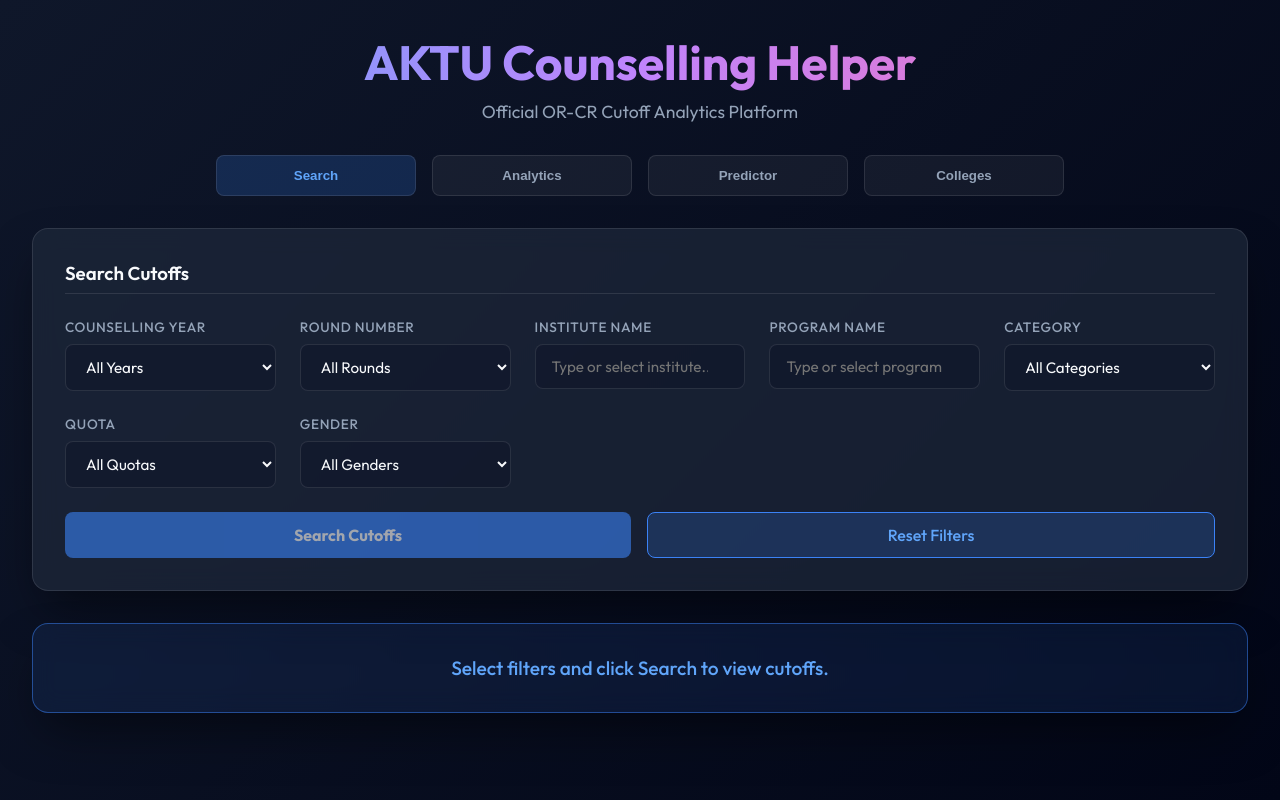
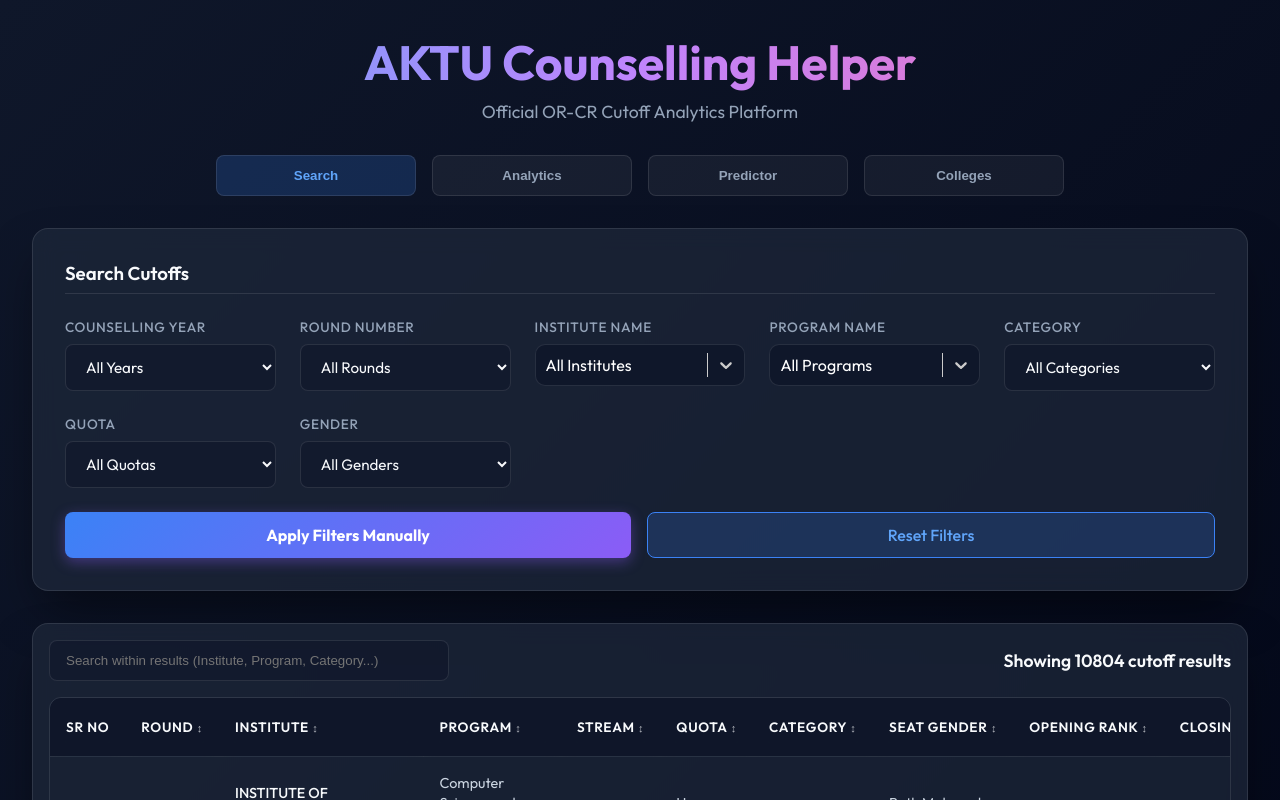
Before and after one commit to ommaurya2580-beep/aktu-counselling-helper, a React (Vite) app: page / in a window 1280 px wide. Shown: the top 800 px of the page. Built offline with nearby package versions, Linux system fonts and the light colour scheme.

Commit message:
fix filtering normalization

```diff
--- a/package.json
+++ b/package.json
@@ -13,7 +13,8 @@
     "chart.js": "^4.5.1",
     "react": "^19.2.4",
     "react-chartjs-2": "^5.3.1",
-    "react-dom": "^19.2.4"
+    "react-dom": "^19.2.4",
+    "react-select": "^5.10.2"
   },
   "devDependencies": {
     "@eslint/js": "^9.39.4",
--- a/src/App.jsx
+++ b/src/App.jsx
@@ -4,6 +4,17 @@
 import RankPredictor from './components/RankPredictor';
 import CollegeExplorer from './components/CollegeExplorer';
 import filterData from './data/filterOptions.json';
+import Select from 'react-select';
+
+const initialFilters = {
+  year: 'all',
+  round: 'all',
+  institute: 'all',
+  program: 'all',
+  category: 'all',
+  quota: 'all',
+  gender: 'all'
+};
 
 function App() {
   const [activeTab, setActiveTab] = useState('search'); // 'search', 'analytics', 'predictor', 'colleges'
@@ -13,25 +24,14 @@
   const [error, setError] = useState(null);
   const [warning, setWarning] = useState(null);
 
-  const [uniqueInstitutes, setUniqueInstitutes] = useState(filterData.institutes || []);
-  const [uniquePrograms, setUniquePrograms] = useState(filterData.programs || []);
-  const [uniqueCategories, setUniqueCategories] = useState(filterData.categories || []);
-  const [uniqueQuotas, setUniqueQuotas] = useState(filterData.quotas || []);
-  const [uniqueGenders, setUniqueGenders] = useState(filterData.genders || []);
-
-  const initialFilters = {
-    year: '',
-    round: '',
-    institute: '',
-    program: '',
-    category: '',
-    quota: '',
-    gender: ''
-  };
+  const [uniqueInstitutes] = useState(filterData.institutes || []);
+  const [uniquePrograms] = useState(filterData.programs || []);
+  const [uniqueCategories] = useState(filterData.categories || []);
+  const [uniqueQuotas] = useState(filterData.quotas || []);
+  const [uniqueGenders] = useState(filterData.genders || []);
 
   // Filter States
   const [filters, setFilters] = useState(initialFilters);
-  const [appliedFilters, setAppliedFilters] = useState(initialFilters);
 
   const handleFilterChange = React.useCallback((e) => {
     const { name, value } = e.target;
@@ -42,14 +42,12 @@
     setIsSearching(true);
     // Simulate short network delay for better UX
     setTimeout(() => {
-      setAppliedFilters(filters);
       setIsSearching(false);
     }, 400);
-  }, [filters]);
+  }, []);
 
   const handleResetFilters = React.useCallback(() => {
     setFilters(initialFilters);
-    setAppliedFilters(initialFilters);
     setWarning(null);
     setError(null);
   }, []);
@@ -97,27 +95,27 @@
       // Use fallback to seat_gender just in case dataset has mixed keys
       const gender = normalize(item.gender || item.seat_gender);
 
-      const fYear = normalize(appliedFilters.year);
-      const fRound = normalize(appliedFilters.round !== "All Rounds" ? appliedFilters.round : "");
-      const fInstitute = normalize(appliedFilters.institute);
-      const fProgram = normalize(appliedFilters.program);
-      const fQuota = normalize(appliedFilters.quota);
-      const fCategory = normalize(appliedFilters.category);
-      const fGender = normalize(appliedFilters.gender);
+      const fYear = normalize(filters.year);
+      const fRound = normalize(filters.round !== "All Rounds" ? filters.round : "");
+      const fInstitute = normalize(filters.institute);
+      const fProgram = normalize(filters.program);
+      const fQuota = normalize(filters.quota);
+      const fCategory = normalize(filters.category);
+      const fGender = normalize(filters.gender);
 
-      if (fYear && year !== fYear) return false;
-      if (fRound && round !== fRound) return false;
-      if (fQuota && quota !== fQuota) return false;
-      if (fCategory && category !== fCategory) return false;
-      if (fGender && gender !== fGender) return false;
+      if (fYear && fYear !== "all" && year !== fYear) return false;
+      if (fRound && fRound !== "all" && round !== fRound) return false;
+      if (fQuota && fQuota !== "all" && quota !== fQuota) return false;
+      if (fCategory && fCategory !== "all" && category !== fCategory) return false;
+      if (fGender && fGender !== "all" && gender !== fGender) return false;
 
-      if (fInstitute && !institute.includes(fInstitute)) return false;
-      if (fProgram && !program.includes(fProgram)) return false;
+      if (fInstitute && fInstitute !== "all" && !institute.includes(fInstitute)) return false;
+      if (fProgram && fProgram !== "all" && !program.includes(fProgram)) return false;
 
       return true;
     });
 
-    console.log("Filters:", appliedFilters);
+    console.log("Filters:", filters);
     console.log("Dataset sample:", allCutoffs[0]);
     console.log("Filtered results:", result.length);
 
@@ -129,19 +127,74 @@
     });
 
     return result;
-  }, [allCutoffs, appliedFilters]);
+  }, [allCutoffs, filters]);
+
+  const roundOptions = useMemo(() => {
+    if (!allCutoffs || allCutoffs.length === 0) return [];
+
+    let relevantCutoffs = allCutoffs;
+    if (filters.year && filters.year !== 'all') {
+      relevantCutoffs = allCutoffs.filter(item => String(item.year) === String(filters.year));
+    }
+
+    const rounds = [...new Set(relevantCutoffs.map(item => item.round))].filter(Boolean);
+    const sortedRounds = rounds
+      .map(r => parseInt(r))
+      .filter(r => !isNaN(r))
+      .sort((a, b) => a - b);
+    return sortedRounds.map(r => String(r));
+  }, [allCutoffs, filters.year]);
+
+  const instituteOptions = useMemo(() => {
+    return [
+      { label: "All Institutes", value: "all" },
+      ...uniqueInstitutes.map(inst => ({ label: inst, value: inst }))
+    ];
+  }, [uniqueInstitutes]);
+
+  const programOptions = useMemo(() => {
+    return [
+      { label: "All Programs", value: "all" },
+      ...uniquePrograms.map(prog => ({ label: prog, value: prog }))
+    ];
+  }, [uniquePrograms]);
+
+  const customStyles = {
+    control: (base) => ({
+      ...base,
+      backgroundColor: "#0f172a",
+      color: "white",
+      borderRadius: "10px",
+      minHeight: "42px",
+      border: "1px solid rgba(255, 255, 255, 0.1)"
+    }),
+    singleValue: (base) => ({
+      ...base,
+      color: "white"
+    }),
+    menu: (base) => ({
+      ...base,
+      backgroundColor: "#1e293b",
+      color: "white",
+      zIndex: 5
+    }),
+    option: (base, state) => ({
+      ...base,
+      backgroundColor: state.isFocused ? "#3b82f6" : "#1e293b",
+      color: "white",
+      cursor: "pointer"
+    })
+  };
 
   // Warning for empty search results
   useEffect(() => {
-    const hasApplied = Object.values(appliedFilters).some(v => v.trim() !== '');
+    const hasApplied = Object.values(filters).some(v => v !== 'all' && v.trim() !== '');
     if (!loading && !isSearching && hasApplied && filteredCutoffs.length === 0 && allCutoffs.length > 0) {
       setWarning("No exact cutoff found for the selected filters. Try removing some filters.");
     } else {
       setWarning(null);
     }
-  }, [filteredCutoffs, loading, isSearching, appliedFilters, allCutoffs.length]);
-
-  const hasFilters = Object.values(filters).some(val => val.trim() !== '');
+  }, [filteredCutoffs, loading, isSearching, filters, allCutoffs.length]);
 
   return (
     <>
@@ -185,7 +238,7 @@
             <div className="filter-group">
               <label>Counselling Year</label>
               <select name="year" value={filters.year} onChange={handleFilterChange}>
-                <option value="">All Years</option>
+                <option value="all">All Years</option>
                 <option value="2025">2025</option>
                 <option value="2024">2024</option>
                 <option value="2023">2023</option>
@@ -196,46 +249,33 @@
             <div className="filter-group">
               <label>Round Number</label>
               <select name="round" value={filters.round} onChange={handleFilterChange}>
-                <option value="">All Rounds</option>
-                <option value="1">1</option>
-                <option value="2">2</option>
-                <option value="3">3</option>
-                <option value="4">4</option>
-                <option value="5">5</option>
-                <option value="6">6</option>
+                <option value="all">All Rounds</option>
+                {roundOptions.map(r => (
+                  <option key={r} value={r}>Round {r}</option>
+                ))}
               </select>
             </div>
-            <div className="filter-group">
+            <div className="filter-group" style={{ zIndex: 10 }}>
               <label>Institute Name</label>
-              <input
-                list="institute-list"
-                name="institute"
-                placeholder="Type or select institute..."
-                value={filters.institute}
-                onChange={handleFilterChange}
-                disabled={loading}
+              <Select
+                options={instituteOptions}
+                onChange={(selected) => handleFilterChange({ target: { name: 'institute', value: selected.value } })}
+                value={instituteOptions.find(opt => opt.value === filters.institute)}
+                styles={customStyles}
+                isSearchable={true}
+                isDisabled={loading}
               />
-              <datalist id="institute-list">
-                {uniqueInstitutes.map((inst, index) => (
-                  <option key={index} value={inst} />
-                ))}
-              </datalist>
             </div>
-            <div className="filter-group">
+            <div className="filter-group" style={{ zIndex: 9 }}>
               <label>Program Name</label>
-              <input
-                list="program-list"
-                name="program"
-                placeholder="Type or select program..."
-                value={filters.program}
-                onChange={handleFilterChange}
-                disabled={loading}
+              <Select
+                options={programOptions}
+                onChange={(selected) => handleFilterChange({ target: { name: 'program', value: selected.value } })}
+                value={programOptions.find(opt => opt.value === filters.program)}
+                styles={customStyles}
+                isSearchable={true}
+                isDisabled={loading}
               />
-              <datalist id="program-list">
-                {uniquePrograms.map((prog, index) => (
-                  <option key={index} value={prog} />
-                ))}
-              </datalist>
             </div>
             <div className="filter-group">
               <label>Category</label>
@@ -245,7 +285,7 @@
                 onChange={handleFilterChange}
                 disabled={loading}
               >
-                <option value="">All Categories</option>
+                <option value="all">All Categories</option>
                 {uniqueCategories.map((cat, index) => (
                   <option key={index} value={cat}>{cat}</option>
                 ))}
@@ -259,7 +299,7 @@
                 onChange={handleFilterChange}
                 disabled={loading}
               >
-                <option value="">All Quotas</option>
+                <option value="all">All Quotas</option>
                 {uniqueQuotas.map((quota, index) => (
                   <option key={index} value={quota}>{quota}</option>
                 ))}
@@ -273,7 +313,7 @@
                 onChange={handleFilterChange}
                 disabled={loading}
               >
-                <option value="">All Genders</option>
+                <option value="all">All Genders</option>
                 {uniqueGenders.map((gen, index) => (
                   <option key={index} value={gen}>{gen}</option>
                 ))}
@@ -281,25 +321,21 @@
             </div>
           </div>
           <div style={{ display: 'flex', gap: '1rem', marginTop: '1rem' }}>
+            {/* Keeping the search button mainly to trigger the isSearching artificial delay, if desired, otherwise we removed its purpose. */}
+            {/* We'll leave it in but it works even without clicking it because of useMemo. */}
             <button
               className="search-btn"
               onClick={handleSearch}
-              disabled={loading || !hasFilters || isSearching}
-              style={{ flex: 1, backgroundColor: '#3b82f6', color: 'white', border: 'none', fontWeight: 'bold', padding: '0.75rem', borderRadius: '8px', cursor: 'pointer', transition: 'all 0.2s', opacity: (!hasFilters || isSearching) ? 0.6 : 1 }}
+              disabled={loading || isSearching}
+              style={{ flex: 1, backgroundColor: '#3b82f6', color: 'white', border: 'none', fontWeight: 'bold', padding: '0.75rem', borderRadius: '8px', cursor: 'pointer', transition: 'all 0.2s', opacity: (loading || isSearching) ? 0.6 : 1 }}
             >
-              {isSearching ? 'Searching...' : 'Search Cutoffs'}
+              {isSearching ? 'Refreshing...' : 'Apply Filters Manually'}
             </button>
             <button className="reset-btn" onClick={handleResetFilters} disabled={loading || isSearching} style={{ flex: 1, backgroundColor: 'rgba(59, 130, 246, 0.2)', border: '1px solid #3b82f6', color: '#60a5fa', padding: '0.75rem', borderRadius: '8px', cursor: 'pointer', transition: 'all 0.2s' }}>
               Reset Filters
             </button>
           </div>
         </section>
-
-        {!hasFilters && !Object.values(appliedFilters).some(v => v.trim() !== '') && activeTab === 'search' && !loading && (
-          <div className="glass-container info-alert" style={{ margin: '2rem 0', borderColor: 'rgba(59, 130, 246, 0.5)', background: 'rgba(59, 130, 246, 0.1)', textAlign: 'center' }}>
-            <p style={{ color: '#60a5fa', fontWeight: '500', fontSize: '1.2rem' }}>Select filters and click Search to view cutoffs.</p>
-          </div>
-        )}
 
         {error && (
           <div className="glass-container error-alert" style={{ margin: '2rem 0', borderColor: 'rgba(239, 68, 68, 0.5)', background: 'rgba(239, 68, 68, 0.1)' }}>
@@ -320,12 +356,11 @@
           </div>
         ) : activeTab === 'search' && isSearching ? (
           <div className="loader-container" style={{ margin: '2rem 0', textAlign: 'center' }}>
-            <p style={{ color: 'var(--text-secondary)', fontSize: '1.2rem', fontWeight: '500' }}>Searching cutoffs...</p>
+            <p style={{ color: 'var(--text-secondary)', fontSize: '1.2rem', fontWeight: '500' }}>Applying filters...</p>
           </div>
-        ) : activeTab === 'search' && Object.values(appliedFilters).some(v => v.trim() !== '') ? (
+        ) : activeTab === 'search' ? (
           <CutoffList
              cutoffs={filteredCutoffs}
-             filters={appliedFilters}
           />
         ) : null}
           </>
--- a/src/components/CollegeExplorer.jsx
+++ b/src/components/CollegeExplorer.jsx
@@ -2,7 +2,6 @@
 
 const CollegeExplorer = ({ allCutoffs, uniqueInstitutes }) => {
   const [selectedInstitutes, setSelectedInstitutes] = useState(['', '', '']); // Up to 3 colleges
-  const [loading, setLoading] = useState(false);
 
   const baselineYear = 2024;
   const baselineRound = 1;
--- a/src/components/CutoffList.jsx
+++ b/src/components/CutoffList.jsx
@@ -11,7 +11,7 @@
     );
 };
 
-const CutoffList = ({ cutoffs, filters }) => {
+const CutoffList = ({ cutoffs }) => {
     const [searchTerm, setSearchTerm] = useState('');
     const [sortConfig, setSortConfig] = useState({ key: null, direction: 'asc' });
     const [currentPage, setCurrentPage] = useState(1);
@@ -32,7 +32,7 @@
             item.quota?.toLowerCase().includes(lowerSearch) ||
             item.gender?.toLowerCase().includes(lowerSearch)
         );
-    }, [cutoffs, searchTerm, filters]);
+    }, [cutoffs, searchTerm]);
 
     // Sort logic
     const sortedData = useMemo(() => {
--- a/src/components/RankPredictor.jsx
+++ b/src/components/RankPredictor.jsx
@@ -1,4 +1,4 @@
-import React, { useState, useMemo } from 'react';
+import React, { useState } from 'react';
 
 const RankPredictor = ({ allCutoffs, uniqueCategories, uniqueQuotas, uniquePrograms }) => {
   const [filters, setFilters] = useState({
```
Also changed, not shown: src/index.css (+7 -0 lines), 1 other file (tests, documents, lock files or other folders).
